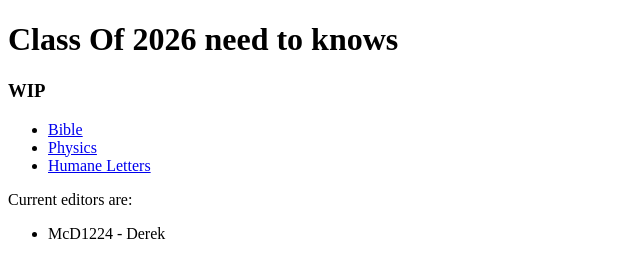
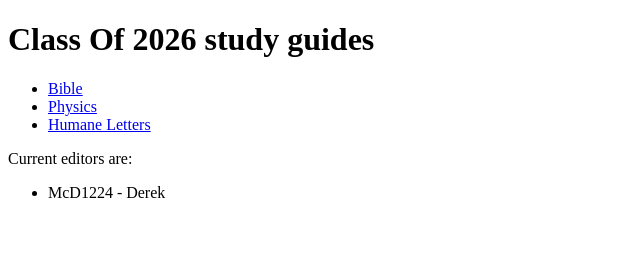
Before and after one commit to McD1224/McD1224.github.io, a plain HTML site: page index.html in a window 1280 px wide. Shown: the whole page, without its empty margins (0-640 px from the left). Drawn offline with Linux system fonts and the light colour scheme.

Commit message:
more stuff i forgot

```diff
--- a/index.html
+++ b/index.html
@@ -6,8 +6,8 @@
         <title>Mainpage</title>
     </head>
     <body>
-        <h1>Class Of 2026 need to knows</h1>
-        <h3><strong> WIP</strong></h3>
+        <h1>Class Of 2026 study guides</h1>
+        <h3><strong> </strong></h3>
         <ul>
             <li><a href="https://McD1224.github.io/BibleGuide.html" title="Humane Letters Clas guide">Bible</a></li>
             <li><a href="https://McD1224.github.io/PhysicsGuide.html" title="Physics Class Guide">Physics</a></li>
```
